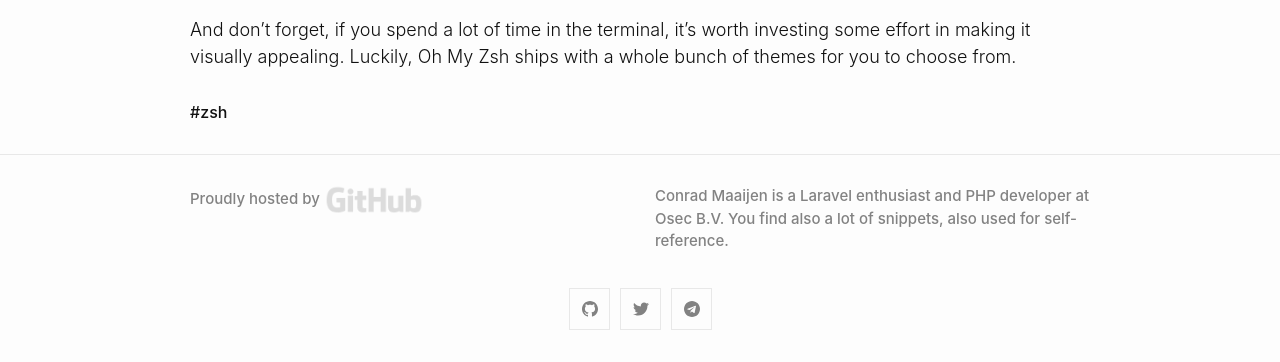
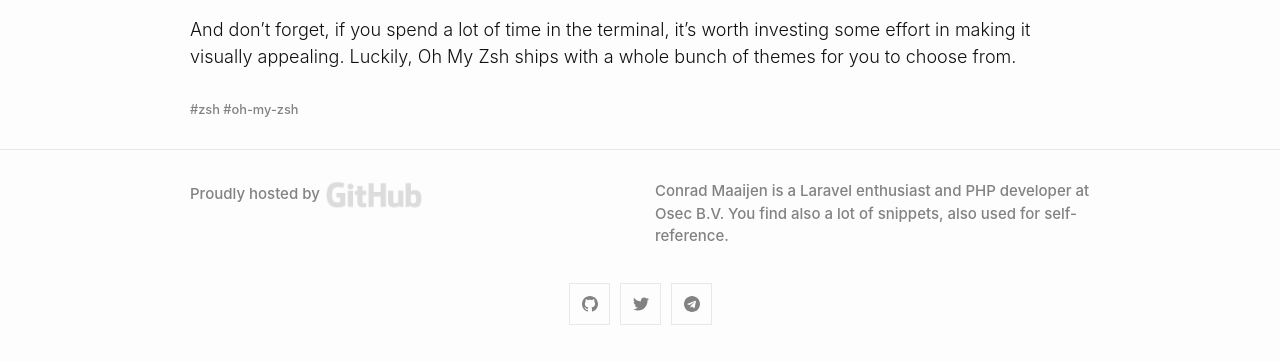
Before and after one commit to ConradMaaijen/conradmaayen.github.io, a Jekyll site: the page built from _posts/2021-04-23-oh-my-zsh.md, in a window 1280 px wide. Shown: the part 4094-4456 px from the top of the page. Built offline with Jekyll 4.4.1, drawn with Linux system fonts in a browser that asks for light colours.

Commit message:
style tags

```diff
--- a/_posts/2021-04-23-oh-my-zsh.md
+++ b/_posts/2021-04-23-oh-my-zsh.md
@@ -3,7 +3,7 @@ layout: post
 title: "Oh my zsh"
 categories: original
 author: "Conrad Maaijen"
-tags: "zsh"
+tags: "zsh oh-my-zsh"
 ---
 
 <a href="/original/2021/04/23/oh-my-zsh.html">
--- a/_sass/minima/custom-styles.scss
+++ b/_sass/minima/custom-styles.scss
@@ -44,3 +44,8 @@ ul li::before {
 span.mono {
     font-family: 'Courier New', monospace;
 }
+
+.post-tags {
+    font-size: 0.8em;
+    color: #828282;
+}
```
